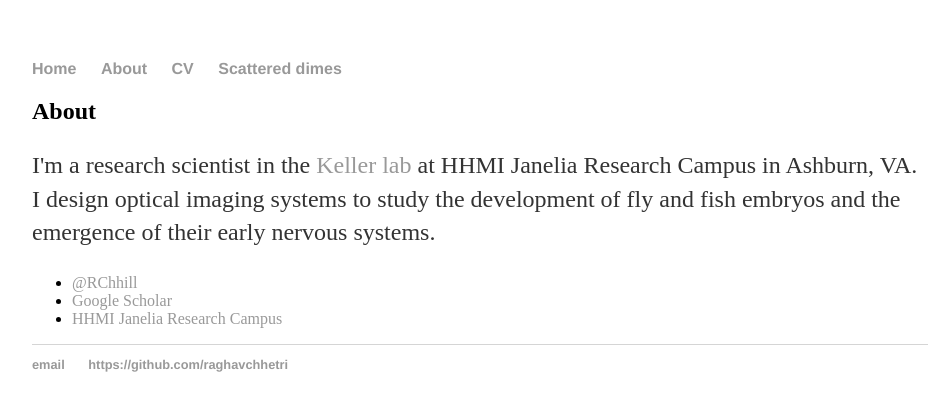
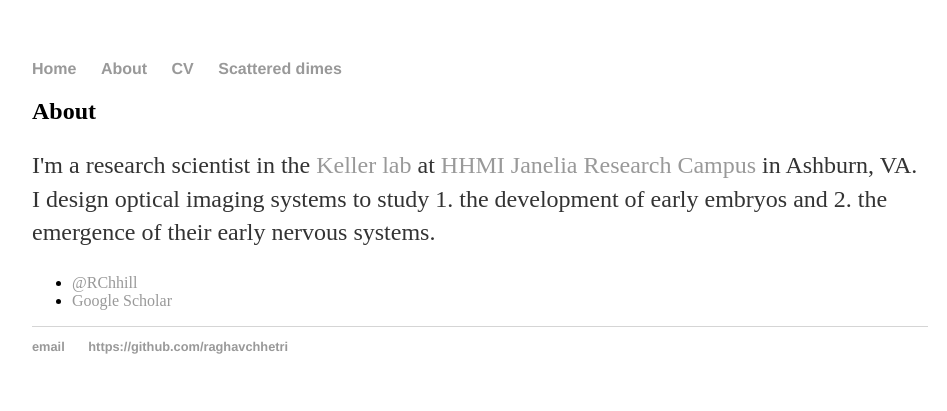
Before and after one commit to raghavchhetri/raghavchhetri.github.io, a Jekyll site: the page built from about/index.html, in a window 1280 px wide. Shown: the top 411 px of the page, without its empty margins (160-1107 px from the left). Built offline with Jekyll 4.4.1, drawn with Linux system fonts in a browser that asks for light colours.

Commit message:
Update index.html

```diff
--- a/about/index.html
+++ b/about/index.html
@@ -5,12 +5,11 @@ title: About Raghav Chhetri
 
 		<div class="about">
 			<h2>About</h2>
-			<p>I'm a research scientist in the <a href="https://www.janelia.org/lab/keller-lab">Keller lab</a> at HHMI Janelia Research Campus in Ashburn, VA.
-				I design optical imaging systems to study the development of fly and fish embryos and the emergence of their early nervous systems.</p>
+			<p>I'm a research scientist in the <a href="https://www.janelia.org/lab/keller-lab">Keller lab</a> at <a href="https://www.janelia.org/">HHMI Janelia Research Campus</a> in Ashburn, VA.
+				I design optical imaging systems to study 1. the development of early embryos and 2. the emergence of their early nervous systems.</p>
 
 			<ul class="contacts">
 				<li><a href="https://twitter.com/RChhill">@RChhill</a></li>
 				<li><a href="https://scholar.google.com/citations?user=HSDpEAkAAAAJ&hl=en">Google Scholar</a></li>
-				<li><a href="https://www.janelia.org/">HHMI Janelia Research Campus</a></li>
 				</ul>
 		</div>
```
